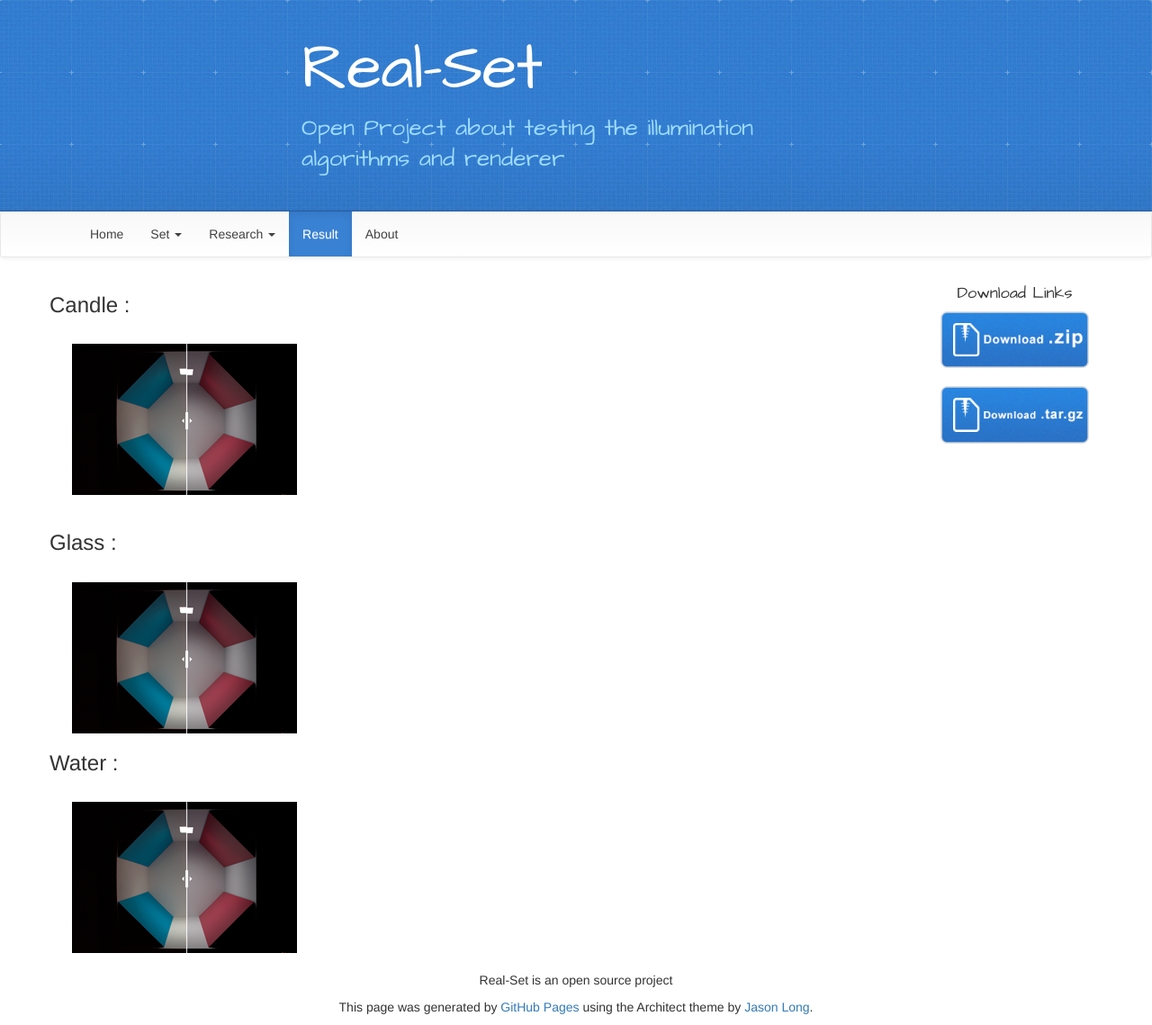
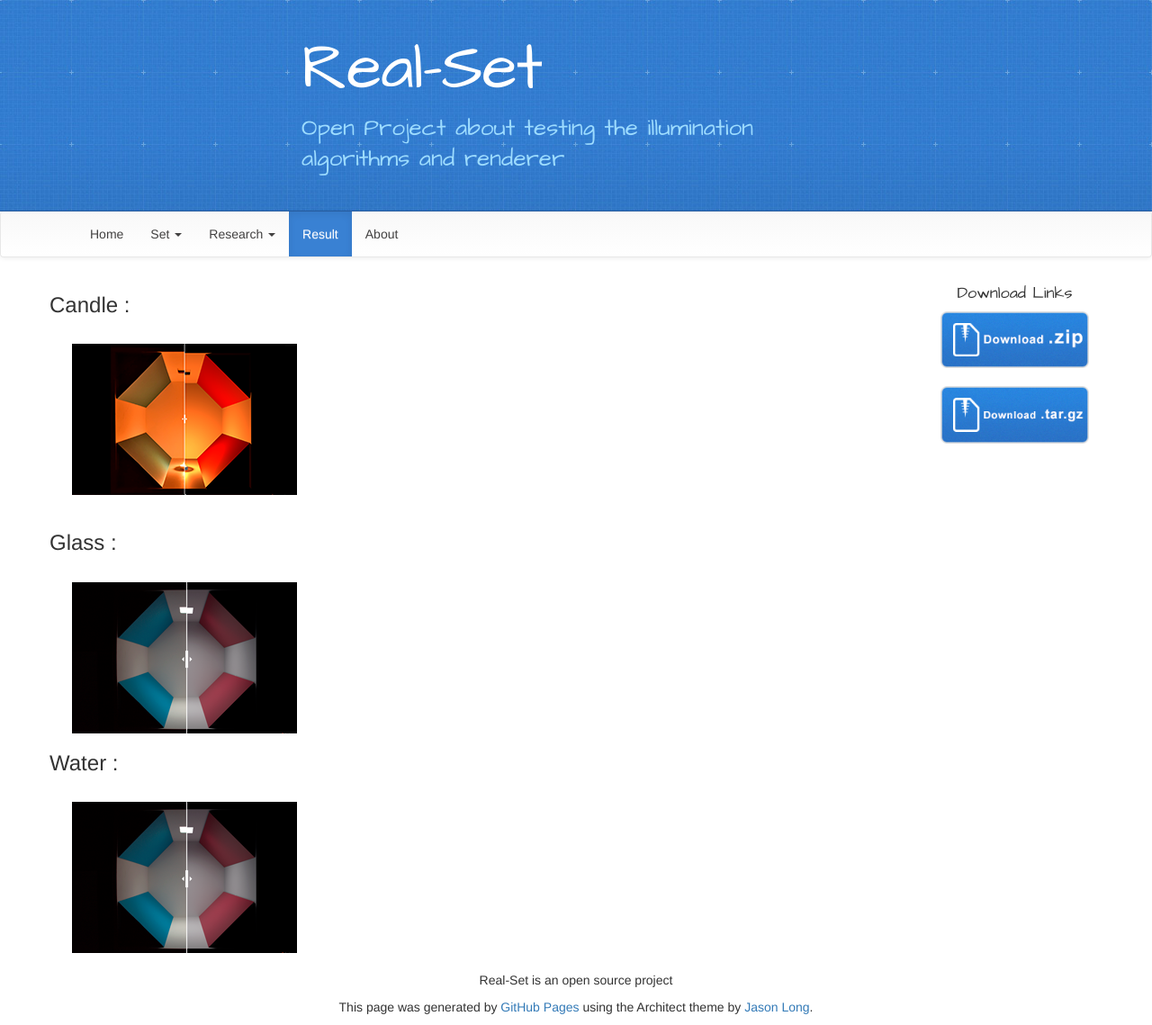
Before and after one commit to Alvyre/Real-Set, a Jekyll site: the page built from pages/result.html, in a window 1280 px wide. Shown: the whole page at 90% size. Built offline with Jekyll 4.4.1, drawn with Linux system fonts in a browser that asks for light colours; nearby versions of some CDN libraries.

Commit message:
Update result.html

```diff
--- a/pages/result.html
+++ b/pages/result.html
@@ -9,7 +9,7 @@ permalink: /Result/
 	<div class="col-xs-12 col-sm-12 col-md-12 col-lg-12">
 		<div class="grid">
 			<div class="grid-item">
-			<a class="various fancybox.iframe" href="https://cdn.knightlab.com/libs/juxtapose/latest/embed/index.html?uid=c0308308-18e7-11e6-a524-0e7075bba956"><img class=" center-block" src="{{site.url}}/assets/images/compare1.png" alt='comparison 3D/photo'></a>
+			<a class="various fancybox.iframe" href="https://cdn.knightlab.com/libs/juxtapose/latest/embed/index.html?uid=c0308308-18e7-11e6-a524-0e7075bba956"><img class=" center-block" src="{{site.url}}/assets/images/compare_candle_1.png" alt='comparison 3D/photo'></a>
 			</div>
 		</div>
 	</div>
```
